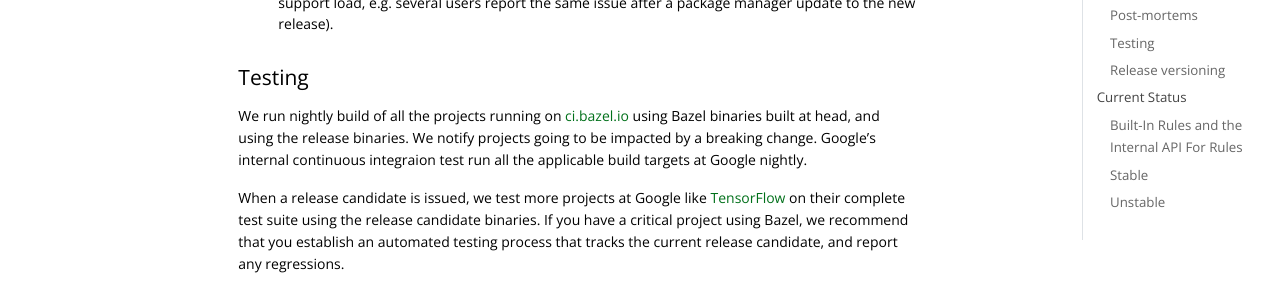
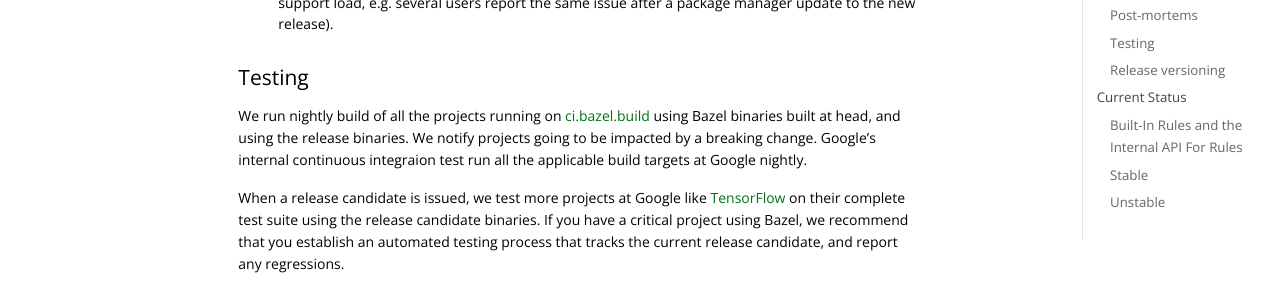
Before and after one commit to bazelbuild/bazel-website, a Jekyll site: the page built from support.md, in a window 1280 px wide and 900 px high, scrolled down 1572 px. Shown: the part 154-454 px from the top of the window. Built offline with Jekyll 4.4.1, drawn with Linux system fonts in a browser that asks for light colours; nearby versions of some CDN libraries; library files that are not in the unit come from our copies; comment, search, counter and statistics services are not loaded; the table of contents is made by our own code.

Commit message:
Change ci.bazel.io to ci.bazel.build (#305)

```diff
--- a/support.md
+++ b/support.md
@@ -83,7 +83,7 @@ We are doing public post-mortems in the following cases:
 
 ### Testing
 
-We run nightly build of all the projects running on [ci.bazel.io](http://ci.bazel.io) using Bazel
+We run nightly build of all the projects running on [ci.bazel.build](https://ci.bazel.build/) using Bazel
 binaries built at head, and using the release binaries. We notify projects going to be impacted by a
 breaking change. Google's internal continuous integraion test run all the applicable build targets
 at Google nightly.
```
